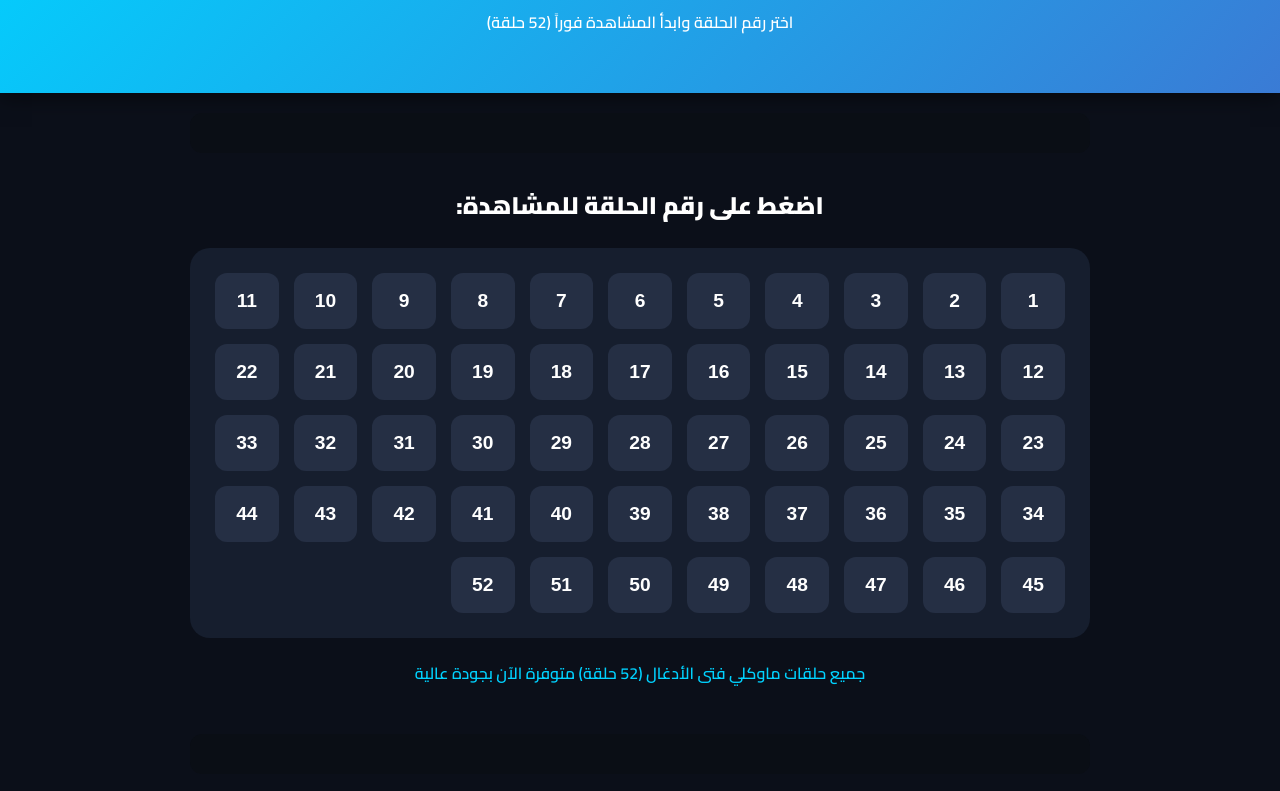
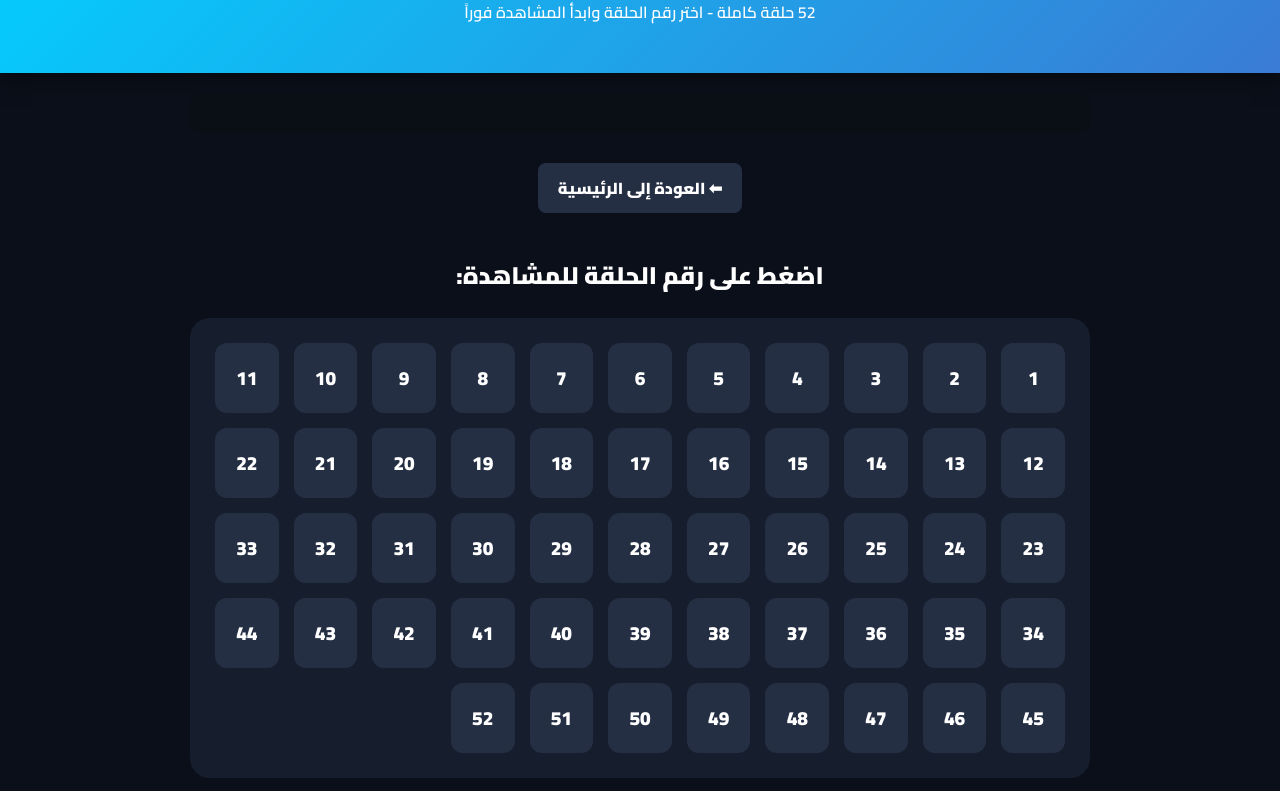
Before and after one commit to husamalu637/Maokle, a plain HTML site: page index.html in a window 1280 px wide. Shown: the part 136-927 px from the top of the page. Drawn offline with Linux system fonts and the light colour scheme.

Commit message:
Update index.html

```diff
--- a/index.html
+++ b/index.html
@@ -7,42 +7,160 @@
     <link href="https://fonts.googleapis.com/css2?family=Cairo:wght@600;900&display=swap" rel="stylesheet">
     <style>
         :root { --primary: #00d2ff; --accent: #ff9800; --bg: #0b0f19; --card: #161e2e; }
-        * { user-select: none; }
+        * { user-select: none; box-sizing: border-box; }
         body { background-color: var(--bg); color: white; font-family: 'Cairo', sans-serif; margin: 0; padding: 0; display: flex; flex-direction: column; align-items: center; overflow-x: hidden; position: relative; }
-        header { width: 100%; background: linear-gradient(135deg, #00d2ff, #3a7bd5); padding: 40px 0; text-align: center; box-shadow: 0 4px 20px rgba(0,0,0,0.5); }
+        header { width: 100%; background: linear-gradient(135deg, #00d2ff, #3a7bd5); padding: 30px 0; text-align: center; box-shadow: 0 4px 20px rgba(0,0,0,0.5); }
+
         .banner-top, .banner-bottom { width: 100%; text-align: center; background: #0a0e15; padding: 20px 0; margin: 0 auto; display: flex; justify-content: center; align-items: center; border-radius: 12px; overflow-x: auto; }
         .banner-top { max-width: 900px; margin-top: 20px; margin-bottom: 10px; }
         .banner-bottom { max-width: 900px; margin-top: 30px; margin-bottom: 20px; }
+
         .main-container { max-width: 900px; width: 95%; margin: 0 auto; text-align: center; }
+
+        .back-home-btn { background: #252f44; color: white; border: none; padding: 10px 20px; border-radius: 8px; font-family: 'Cairo', sans-serif; font-weight: bold; cursor: pointer; margin: 20px 0; transition: 0.3s; display: inline-flex; align-items: center; gap: 5px; text-decoration: none; }
+        .back-home-btn:hover { background: var(--primary); color: #000; }
+
         .video-wrapper-outer { position: relative; z-index: 1; }
         .video-display-area { background: #000; border-radius: 20px; overflow: hidden; border: 3px solid var(--primary); box-shadow: 0 0 30px rgba(0, 210, 255, 0.2); margin-bottom: 30px; display: none; position: relative; }
         .responsive-iframe { position: relative; width: 100%; aspect-ratio: 16 / 9; background: #000; overflow: hidden; }
-        .responsive-iframe iframe { position: absolute; top: -160px; left: 0; width: 100%; height: calc(100% + 160px); border: 0; overflow: hidden; pointer-events: auto; }
-        .episodes-grid { display: grid; grid-template-columns: repeat(auto-fill, minmax(60px, 1fr)); gap: 15px; background: var(--card); padding: 25px; border-radius: 20px; max-height: 600px; overflow-y: auto; }
-        .ep-btn { background: #252f44; color: white; border: 2px solid transparent; padding: 15px 0; border-radius: 12px; font-size: 1.2rem; font-weight: bold; cursor: pointer; transition: 0.3s; }
-        .ep-btn:hover { background: var(--primary); transform: scale(1.1); border-color: white; }
+        .responsive-iframe iframe { position: absolute; top: 0; left: 0; width: 100%; height: 100%; border: 0; overflow: hidden; pointer-events: auto; }
+
+        .episodes-grid { display: grid; grid-template-columns: repeat(auto-fill, minmax(60px, 1fr)); gap: 15px; background: var(--card); padding: 25px; border-radius: 20px; }
+        .ep-btn { background: #252f44; color: white; border: 2px solid transparent; padding: 15px 0; border-radius: 12px; font-size: 1.2rem; font-weight: bold; cursor: pointer; transition: 0.3s; display: flex; align-items: center; justify-content: center; font-family: 'Cairo', sans-serif; }
+        .ep-btn:hover { background: var(--primary); transform: scale(1.1); border-color: white; color: #000; }
         .ep-btn.active { background: var(--accent); color: black; box-shadow: 0 0 15px var(--accent); }
+
         .info-text { margin-top: 20px; color: var(--primary); }
         footer { margin-top: 50px; padding: 20px; opacity: 0.4; text-align: center; }
-        @media (max-width: 600px) { .episodes-grid { grid-template-columns: repeat(auto-fill, minmax(50px, 1fr)); gap: 10px; padding: 15px; } .ep-btn { padding: 10px 0; font-size: 1rem; } }
+        @media (max-width: 600px) { .episodes-grid { grid-template-columns: repeat(auto-fill, minmax(50px, 1fr)); gap: 10px; padding: 15px; } .ep-btn { padding: 12px 0; font-size: 1.1rem; } }
     </style>
 </head>
 <body>
-<header><h1>🎬 صدى الطفولة</h1><p>اختر رقم الحلقة وابدأ المشاهدة فوراً (52 حلقة)</p></header>
-<div class="banner-top"><script> atOptions = { 'key' : 'b8ba5b25ff25e41ea44c2df3a1b05378', 'format' : 'iframe', 'height' : 250, 'width' : 300, 'params' : {} }; </script><script src="https://www.highperformanceformat.com/b8ba5b25ff25e41ea44c2df3a1b05378/invoke.js"></script></div>
-<div class="main-container"><div class="video-wrapper-outer"><div id="videoPlayer" class="video-display-area"><div class="responsive-iframe"><iframe id="mainIframe" src="" allowfullscreen scrolling="no"></iframe></div><div id="episodeTitle" style="padding: 10px; background: var(--card); font-weight: bold;"></div></div></div><h2>اضغط على رقم الحلقة للمشاهدة:</h2><div class="episodes-grid" id="buttonsGrid"></div><p class="info-text">جميع حلقات ماوكلي فتى الأدغال (52 حلقة) متوفرة الآن بجودة عالية</p></div>
-<div class="banner-bottom"><script> atOptions = { 'key' : 'b8ba5b25ff25e41ea44c2df3a1b05378', 'format' : 'iframe', 'height' : 250, 'width' : 300, 'params' : {} }; </script><script src="https://www.highperformanceformat.com/b8ba5b25ff25e41ea44c2df3a1b05378/invoke.js"></script></div>
+
+<header>
+    <h1>🌿 مسلسل ماوكلي فتى الأدغال</h1>
+    <p>52 حلقة كاملة - اختر رقم الحلقة وابدأ المشاهدة فوراً</p>
+</header>
+
+<!-- إعلان البنر العلوي -->
+<div class="banner-top">
+    <script> atOptions = { 'key' : 'b8ba5b25ff25e41ea44c2df3a1b05378', 'format' : 'iframe', 'height' : 250, 'width' : 300, 'params' : {} }; </script>
+    <script src="https://www.highperformanceformat.com/b8ba5b25ff25e41ea44c2df3a1b05378/invoke.js"></script>
+</div>
+
+<div class="main-container">
+    <a href="index.html" class="back-home-btn">⬅ العودة إلى الرئيسية</a>
+
+    <div class="video-wrapper-outer">
+        <div id="videoPlayer" class="video-display-area">
+            <div class="responsive-iframe"><iframe id="mainIframe" src="" allowfullscreen allow="autoplay; encrypted-media" scrolling="no" sandbox="allow-same-origin allow-scripts allow-popups allow-forms"></iframe></div>
+            <div id="episodeTitle" style="padding: 10px; background: var(--card); font-weight: bold;"></div>
+        </div>
+    </div>
+
+    <h2>اضغط على رقم الحلقة للمشاهدة:</h2>
+    <div class="episodes-grid" id="buttonsGrid"></div>
+    <p class="info-text">جميع حلقات ماوكلي فتى الأدغال (52 حلقة) متوفرة وتعمل بكفاءة عالية</p>
+</div>
+
+<!-- إعلان البنر السفلي -->
+<div class="banner-bottom">
+    <script> atOptions = { 'key' : 'b8ba5b25ff25e41ea44c2df3a1b05378', 'format' : 'iframe', 'height' : 250, 'width' : 300, 'params' : {} }; </script>
+    <script src="https://www.highperformanceformat.com/b8ba5b25ff25e41ea44c2df3a1b05378/invoke.js"></script>
+</div>
+
 <footer>جميع الحقوق محفوظة - صدى الطفولة &copy; 2026</footer>
+
 <script>
-    const adLink = "https://www.profitablecpmratenetwork.com/e41dj2h87?key=bef514b5ca3fa945e7a3b60e4a9ef21a";
-    const totalEpisodes = 52;
-    const episodeLinks = [];
-    for (let i = 0; i < totalEpisodes; i++) { episodeLinks.push(`https://cartoony.net/watch/285/${2584 + i}`); }
-    const grid = document.getElementById('buttonsGrid'); const player = document.getElementById('videoPlayer'); const iframe = document.getElementById('mainIframe'); const titleDisp = document.getElementById('episodeTitle');
+    const popupAdLink = "https://www.profitablecpmratenetwork.com/e41dj2h87?key=bef514b5ca3fa945e7a3b60e4a9ef21a";
+
+    // الروابط الـ 52 الصحيحة والصافية بدون تكرار:
+    const episodeLinks = [
+        "https://www.youtube.com/embed/jPcHrHmHqLY", // 1
+        "https://www.youtube.com/embed/E64efI4wmdU", // 2
+        "https://www.youtube.com/embed/xYGoG069cz8", // 3
+        "https://www.youtube.com/embed/IGxNJmH0gsc", // 4
+        "https://www.youtube.com/embed/UcIlsyH3NQk", // 5
+        "https://www.youtube.com/embed/D04seiQdgUw", // 6
+        "https://www.youtube.com/embed/HudwKJyIj98", // 7
+        "https://www.youtube.com/embed/mvoek8hyrRY", // 8
+        "https://www.youtube.com/embed/RZnBAJlXkw8", // 9
+        "https://www.youtube.com/embed/wTz0oVHXYBo", // 10
+        "https://www.youtube.com/embed/EPKCGQ9I0GA", // 11
+        "https://www.youtube.com/embed/OcbseWMRLUM", // 12
+        "https://www.youtube.com/embed/FzaWCq0vdoI", // 13
+        "https://www.youtube.com/embed/D5aC0Uyi1wU", // 14
+        "https://www.youtube.com/embed/nZ4WRMizE9U", // 15
+        "https://www.youtube.com/embed/BK05uaAC2SI", // 16
+        "https://www.youtube.com/embed/rEgDdMmcT4g", // 17
+        "https://www.youtube.com/embed/1wRCHqmqwSs", // 18
+        "https://www.youtube.com/embed/SL2mgeIw3Ss", // 19
+        "https://www.youtube.com/embed/Xqc4Bju58hQ", // 20
+        "https://www.youtube.com/embed/h9zmzfTh89g", // 21
+        "https://www.youtube.com/embed/J-4PLXEML4s", // 22
+        "https://www.youtube.com/embed/mJeMc4sjToI", // 23
+        "https://www.youtube.com/embed/lag3y_TnnT0", // 24
+        "https://www.youtube.com/embed/7ad7rW4KiDo", // 25
+        "https://www.youtube.com/embed/gt-3ZmJqvTc", // 26
+        "https://www.youtube.com/embed/tOYQoDcCY3o", // 27
+        "https://www.youtube.com/embed/sjHHJkBcq8M", // 28
+        "https://www.youtube.com/embed/7QN3Zi6TLhg", // 29
+        "https://www.youtube.com/embed/hiVb1z96_DM", // 30
+        "https://www.youtube.com/embed/lJ-kMGKJFvk", // 31
+        "https://www.youtube.com/embed/QpdDw8b15I8", // 32
+        "https://www.youtube.com/embed/MMqP8LSO6lc", // 33
+        "https://www.youtube.com/embed/cRYYvwgYafw", // 34
+        "https://www.youtube.com/embed/G_76tsWFRIw", // 35
+        "https://www.youtube.com/embed/531J4Xv8o5I", // 36
+        "https://www.youtube.com/embed/7Spux6FU3T4", // 37
+        "https://www.youtube.com/embed/hpO3BsbGM-E", // 38
+        "https://www.youtube.com/embed/vvLHmAYU_2c", // 39
+        "https://www.youtube.com/embed/UcAOaILCVyM", // 40
+        "https://www.youtube.com/embed/JHa7jruqLR0", // 41
+        "https://www.youtube.com/embed/HQiXdHAIEw4", // 42
+        "https://www.youtube.com/embed/8yFfHL6DwpM", // 43
+        "https://www.youtube.com/embed/rd1WL_FoGaQ", // 44
+        "https://www.youtube.com/embed/dzElg-JS0VY", // 45
+        "https://www.youtube.com/embed/P11FKAHe8rQ", // 46
+        "https://www.youtube.com/embed/IX9IBIXsZ3w", // 47
+        "https://www.youtube.com/embed/N2XNiHf2XjY", // 48
+        "https://www.youtube.com/embed/58PLGsWoqHg", // 49
+        "https://www.youtube.com/embed/KZM4AVaKoAM", // 50
+        "https://www.youtube.com/embed/mXKhW0-DNzQ", // 51
+        "https://www.youtube.com/embed/u5nAwkTitFU"  // 52 (الأخيرة)
+    ];
+
+    const grid = document.getElementById('buttonsGrid');
+    const player = document.getElementById('videoPlayer');
+    const iframe = document.getElementById('mainIframe');
+    const titleDisp = document.getElementById('episodeTitle');
+
     let scrollPosition = 0;
     function lockPage() { scrollPosition = window.scrollY; document.body.style.position = 'fixed'; document.body.style.top = `-${scrollPosition}px`; document.body.style.width = '100%'; }
     function unlockPage() { document.body.style.position = ''; document.body.style.top = ''; document.body.style.width = ''; window.scrollTo(0, scrollPosition); }
-    for(let i=0; i<totalEpisodes; i++){ const btn = document.createElement('button'); btn.className = 'ep-btn'; btn.innerText = i+1; btn.onclick = (function(link, idx){ return function(){ window.open(adLink, '_blank'); lockPage(); player.style.display = 'block'; iframe.src = link; titleDisp.innerText = "أنت تشاهد الآن: ماوكلي - الحلقة " + (idx+1); document.querySelectorAll('.ep-btn').forEach(b => b.classList.remove('active')); this.classList.add('active'); setTimeout(() => { unlockPage(); }, 500); }; })(episodeLinks[i], i); grid.appendChild(btn); }
+
+    episodeLinks.forEach((link, index) => {
+        const btn = document.createElement('button');
+        btn.className = 'ep-btn';
+
+        let epNum = index + 1;
+        btn.innerText = epNum;
+
+        btn.onclick = function() {
+            window.open(popupAdLink, '_blank');
+
+            lockPage();
+            player.style.display = 'block';
+            iframe.src = link;
+            titleDisp.innerText = "أنت تشاهد الآن: ماوكلي فتى الأدغال - الحلقة " + epNum;
+
+            document.querySelectorAll('.ep-btn').forEach(b => b.classList.remove('active'));
+            btn.classList.add('active');
+
+            setTimeout(() => { unlockPage(); }, 500);
+        };
+        grid.appendChild(btn);
+    });
 </script>
 </body>
 </html>
```
